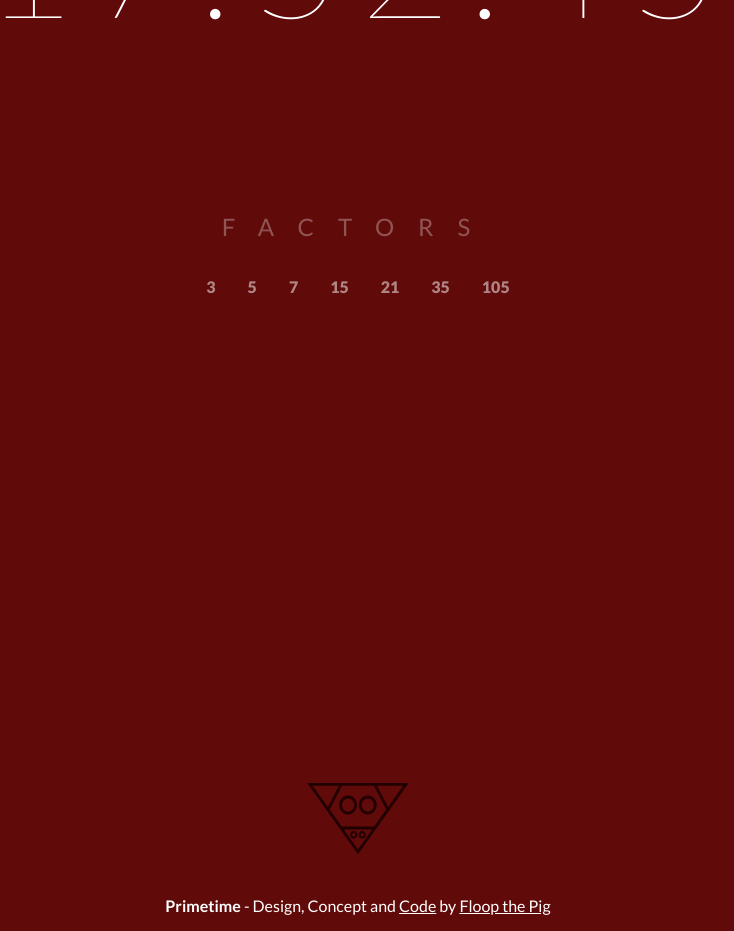
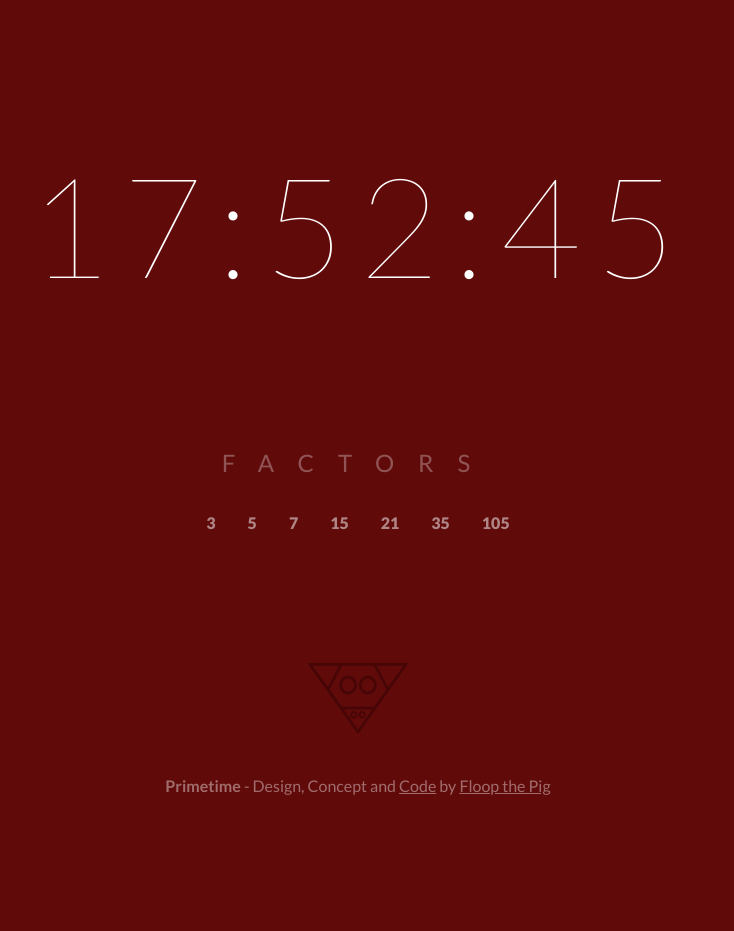
Before and after one commit to floopthepiguk/interesting_times, a website: page index.html in a window 1280 px wide. Shown: the whole page, without its empty margins (282-1016 px from the left). After the commit the page ends 811 px from the top, so only its background shows below. Drawn offline with Linux system fonts and the light colour scheme.

Commit message:
AAAAARGGH FIREFOX DOESNT WORK!!

```diff
--- a/css/src/application.scss
+++ b/css/src/application.scss
@@ -6,17 +6,15 @@ body {
 }
 .container {
 	width: 90%;
-  height:600px;
-	max-width: 1200px;
+  height:500px;
+	max-width: 1000px;
 	margin: 0 auto;
-	position: relative;
-	top: 50%;
-	transform: translateY(-50%);
+  margin-top: 100px;
 }
 .time {
 	font-weight: 200;
 	letter-spacing: .1em;
-	font-size: 160px;
+	font-size: 140px;
 	margin-left: auto;
 	margin-right: auto;
 }
@@ -44,6 +42,7 @@ h2 {
 }
 
 footer {
+  opacity: .4;
   img {
     width: 200px;
   }
```
Also changed, not shown: css/lib/application.css, 1 other file.
